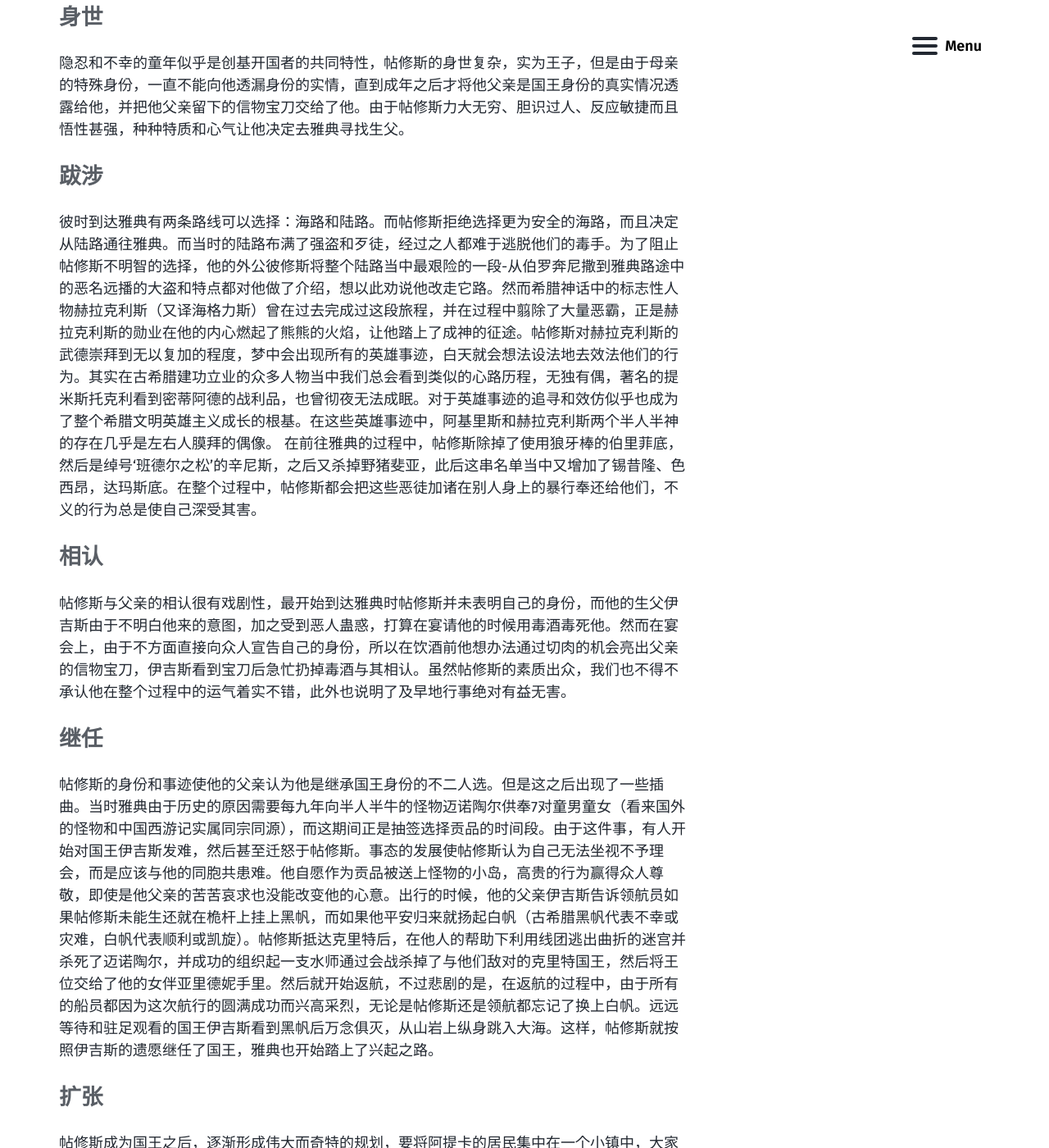
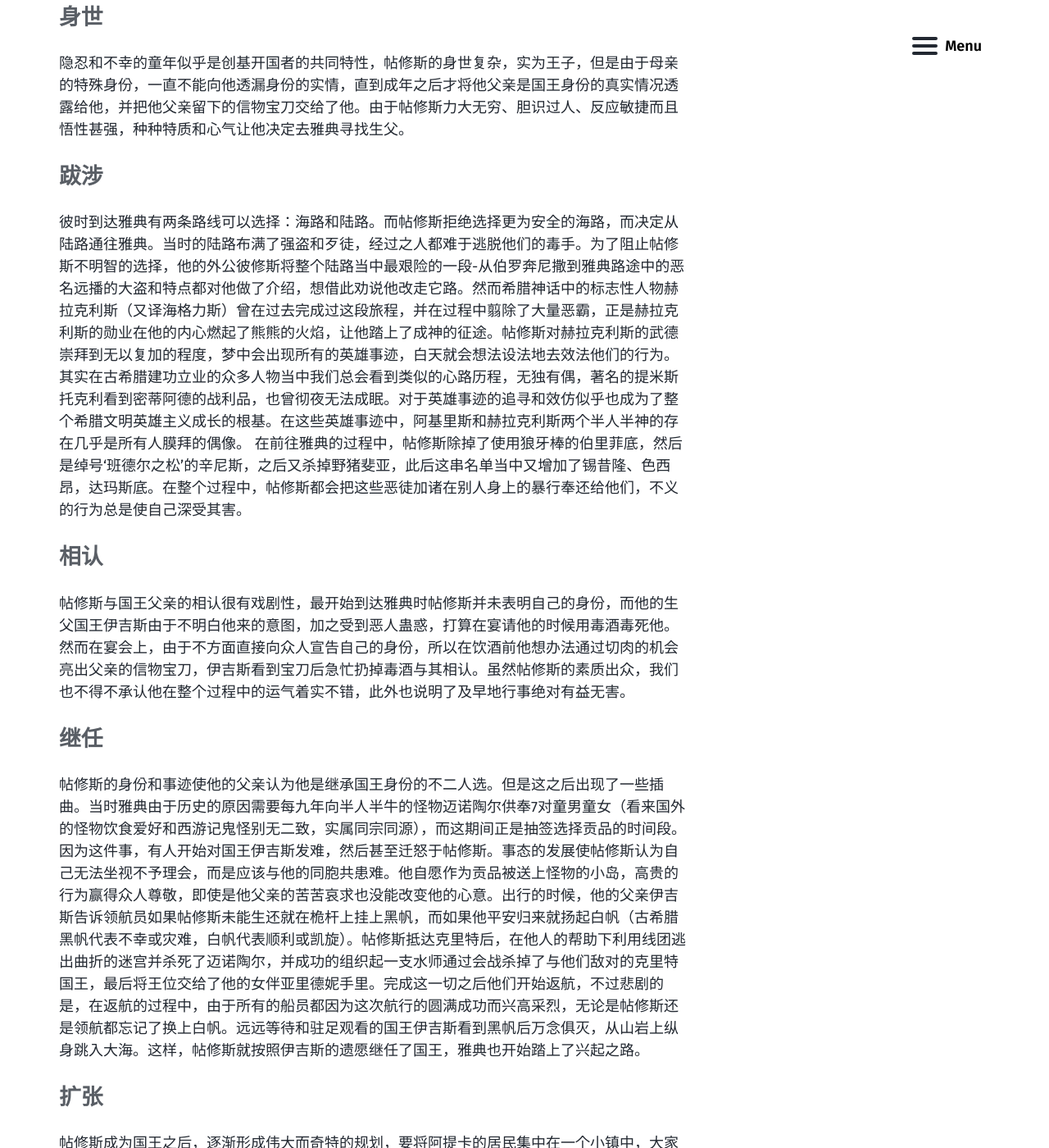
Before and after one commit to Primus-zhao/Primus-zhao.github.io, a Jekyll site: the page built from _posts/2018-06-09-post-Theseus.md, in a window 1280 px wide and 1400 px high, scrolled down 499 px. Shown: the whole window at 82% size. Built offline with Jekyll 4.4.1, drawn with Linux system fonts in a browser that asks for light colours; some of the changed text lies outside the part shown.

Commit message:
revise theseus

```diff
--- a/_posts/2018-06-09-post-Theseus.md
+++ b/_posts/2018-06-09-post-Theseus.md
@@ -18,16 +18,16 @@
 
 ### 跋涉
 
-彼时到达雅典有两条路线可以选择：海路和陆路。而帖修斯拒绝选择更为安全的海路，而且决定从陆路通往雅典。而当时的陆路布满了强盗和歹徒，经过之人都难于逃脱他们的毒手。为了阻止帖修斯不明智的选择，他的外公彼修斯将整个陆路当中最艰险的一段-从伯罗奔尼撒到雅典路途中的恶名远播的大盗和特点都对他做了介绍，想以此劝说他改走它路。然而希腊神话中的标志性人物赫拉克利斯（又译海格力斯）曾在过去完成过这段旅程，并在过程中翦除了大量恶霸，正是赫拉克利斯的勋业在他的内心燃起了熊熊的火焰，让他踏上了成神的征途。帖修斯对赫拉克利斯的武德崇拜到无以复加的程度，梦中会出现所有的英雄事迹，白天就会想法设法地去效法他们的行为。其实在古希腊建功立业的众多人物当中我们总会看到类似的心路历程，无独有偶，著名的提米斯托克利看到密蒂阿德的战利品，也曾彻夜无法成眠。对于英雄事迹的追寻和效仿似乎也成为了整个希腊文明英雄主义成长的根基。在这些英雄事迹中，阿基里斯和赫拉克利斯两个半人半神的存在几乎是左右人膜拜的偶像。
+彼时到达雅典有两条路线可以选择：海路和陆路。而帖修斯拒绝选择更为安全的海路，而决定从陆路通往雅典。当时的陆路布满了强盗和歹徒，经过之人都难于逃脱他们的毒手。为了阻止帖修斯不明智的选择，他的外公彼修斯将整个陆路当中最艰险的一段-从伯罗奔尼撒到雅典路途中的恶名远播的大盗和特点都对他做了介绍，想借此劝说他改走它路。然而希腊神话中的标志性人物赫拉克利斯（又译海格力斯）曾在过去完成过这段旅程，并在过程中翦除了大量恶霸，正是赫拉克利斯的勋业在他的内心燃起了熊熊的火焰，让他踏上了成神的征途。帖修斯对赫拉克利斯的武德崇拜到无以复加的程度，梦中会出现所有的英雄事迹，白天就会想法设法地去效法他们的行为。其实在古希腊建功立业的众多人物当中我们总会看到类似的心路历程，无独有偶，著名的提米斯托克利看到密蒂阿德的战利品，也曾彻夜无法成眠。对于英雄事迹的追寻和效仿似乎也成为了整个希腊文明英雄主义成长的根基。在这些英雄事迹中，阿基里斯和赫拉克利斯两个半人半神的存在几乎是所有人膜拜的偶像。
 在前往雅典的过程中，帖修斯除掉了使用狼牙棒的伯里菲底，然后是绰号‘班德尔之松’的辛尼斯，之后又杀掉野猪斐亚，此后这串名单当中又增加了锡昔隆、色西昂，达玛斯底。在整个过程中，帖修斯都会把这些恶徒加诸在别人身上的暴行奉还给他们，不义的行为总是使自己深受其害。
 
 ### 相认
 
-帖修斯与父亲的相认很有戏剧性，最开始到达雅典时帖修斯并未表明自己的身份，而他的生父伊吉斯由于不明白他来的意图，加之受到恶人蛊惑，打算在宴请他的时候用毒酒毒死他。然而在宴会上，由于不方面直接向众人宣告自己的身份，所以在饮酒前他想办法通过切肉的机会亮出父亲的信物宝刀，伊吉斯看到宝刀后急忙扔掉毒酒与其相认。虽然帖修斯的素质出众，我们也不得不承认他在整个过程中的运气着实不错，此外也说明了及早地行事绝对有益无害。
+帖修斯与国王父亲的相认很有戏剧性，最开始到达雅典时帖修斯并未表明自己的身份，而他的生父国王伊吉斯由于不明白他来的意图，加之受到恶人蛊惑，打算在宴请他的时候用毒酒毒死他。然而在宴会上，由于不方面直接向众人宣告自己的身份，所以在饮酒前他想办法通过切肉的机会亮出父亲的信物宝刀，伊吉斯看到宝刀后急忙扔掉毒酒与其相认。虽然帖修斯的素质出众，我们也不得不承认他在整个过程中的运气着实不错，此外也说明了及早地行事绝对有益无害。
 
 ### 继任
 
-帖修斯的身份和事迹使他的父亲认为他是继承国王身份的不二人选。但是这之后出现了一些插曲。当时雅典由于历史的原因需要每九年向半人半牛的怪物迈诺陶尔供奉7对童男童女（看来国外的怪物和中国西游记实属同宗同源），而这期间正是抽签选择贡品的时间段。由于这件事，有人开始对国王伊吉斯发难，然后甚至迁怒于帖修斯。事态的发展使帖修斯认为自己无法坐视不予理会，而是应该与他的同胞共患难。他自愿作为贡品被送上怪物的小岛，高贵的行为赢得众人尊敬，即使是他父亲的苦苦哀求也没能改变他的心意。出行的时候，他的父亲伊吉斯告诉领航员如果帖修斯未能生还就在桅杆上挂上黑帆，而如果他平安归来就扬起白帆（古希腊黑帆代表不幸或灾难，白帆代表顺利或凯旋）。帖修斯抵达克里特后，在他人的帮助下利用线团逃出曲折的迷宫并杀死了迈诺陶尔，并成功的组织起一支水师通过会战杀掉了与他们敌对的克里特国王，然后将王位交给了他的女伴亚里德妮手里。然后就开始返航，不过悲剧的是，在返航的过程中，由于所有的船员都因为这次航行的圆满成功而兴高采烈，无论是帖修斯还是领航都忘记了换上白帆。远远等待和驻足观看的国王伊吉斯看到黑帆后万念俱灭，从山岩上纵身跳入大海。这样，帖修斯就按照伊吉斯的遗愿继任了国王，雅典也开始踏上了兴起之路。
+帖修斯的身份和事迹使他的父亲认为他是继承国王身份的不二人选。但是这之后出现了一些插曲。当时雅典由于历史的原因需要每九年向半人半牛的怪物迈诺陶尔供奉7对童男童女（看来国外的怪物饮食爱好和西游记鬼怪别无二致，实属同宗同源），而这期间正是抽签选择贡品的时间段。因为这件事，有人开始对国王伊吉斯发难，然后甚至迁怒于帖修斯。事态的发展使帖修斯认为自己无法坐视不予理会，而是应该与他的同胞共患难。他自愿作为贡品被送上怪物的小岛，高贵的行为赢得众人尊敬，即使是他父亲的苦苦哀求也没能改变他的心意。出行的时候，他的父亲伊吉斯告诉领航员如果帖修斯未能生还就在桅杆上挂上黑帆，而如果他平安归来就扬起白帆（古希腊黑帆代表不幸或灾难，白帆代表顺利或凯旋）。帖修斯抵达克里特后，在他人的帮助下利用线团逃出曲折的迷宫并杀死了迈诺陶尔，并成功的组织起一支水师通过会战杀掉了与他们敌对的克里特国王，最后将王位交给了他的女伴亚里德妮手里。完成这一切之后他们开始返航，不过悲剧的是，在返航的过程中，由于所有的船员都因为这次航行的圆满成功而兴高采烈，无论是帖修斯还是领航都忘记了换上白帆。远远等待和驻足观看的国王伊吉斯看到黑帆后万念俱灭，从山岩上纵身跳入大海。这样，帖修斯就按照伊吉斯的遗愿继任了国王，雅典也开始踏上了兴起之路。
 
 ### 扩张
 
@@ -36,12 +36,12 @@
 
 ### 陨落
 
-世事比文学作品更加充满戏剧性，在完成了大量的丰功伟绩之后，帖修斯竟然在帮助朋友抢夺一个国王的女儿的时候被擒（是的，你没有看错，伟人干起了采花大盗的活儿），并被关进了监牢。在这一时期，帖修斯在雅典国外的敌人开始煽动国内的不满势力，指控帖修斯吞并原来众多的小国家并把大家禁闭在一个城市里面（自由永远都是煽动因素），并在阿菲得尼中大败雅典军队。由于军事上的弱势和人心的动摇，雅典对他们大开城门，甚至让他们获得了神明一样的尊敬。经过了一段时间之后，帖修斯恢复了自由自身回到了雅典（据名人传讲述是赫拉克利斯亲自出面求情，帖修斯才被释放，希腊人的时间线着实奇怪），并希望立即恢复原来的地位，但是他发现自己陷入了党派的倾轧之中，而且人民的观念和想法都已经腐败不堪。他很希望用武力给他们下马威，却敌不过政客和党派的浩大声势。最后他认为在雅典的事物无法取得任何成就，万念俱灭，去到了一个偏远的村庄，并不幸被当地的国王害死。
+世事比文学作品更加充满戏剧性，在完成了大量的丰功伟绩之后，帖修斯竟然在帮助朋友抢夺一个国王的女儿的时候被擒（是的，你没有看错，伟人干起了采花大盗的活儿），并被关进了监牢。在这一时期，帖修斯在雅典国外的敌人开始煽动国内的不满势力，指控帖修斯吞并原来众多的小国家并把大家禁闭在一个城市里面（自由永远都是煽动因素），并在阿菲得尼大败雅典军队。由于军事上的弱势和人心的动摇，雅典对他们大开城门，甚至让他们获得了神明一样的尊敬。经过了一段时间之后，帖修斯恢复了自由身回到了雅典（据名人传讲述是赫拉克利斯亲自出面求情，帖修斯才被释放，希腊人的时间线着实奇怪），并希望立即恢复原来的地位，但是他发现自己陷入了党派的倾轧之中，而且人民的观念和想法都已经腐败不堪。他很希望用武力给他们下马威，却敌不过政客和党派的浩大声势。最后他认为在雅典的事物无法取得任何成就，万念俱灭，去到了一个偏远的村庄，并不幸被当地的国王害死。
 
 ### 后记
 
-尽管由于党派的影响他的功绩暂时被遗忘，但是在米底亚战争后，斐多成为雅典执政官，就开始想法设法去帖修斯的出事地点打算迎回帖修斯的遗骸。等到西蒙占领了帖修斯出事的岛屿后，有次很偶然的看到老鹰用喙啄一块高地，并使用鸟爪抓地面，他心中一动明白这是神明的启示，就在那里挖掘，果然掘出了帖修斯的遗骨，并用浩大的仪式迎回了雅典，并赢得了Asphalius和Gaeiochus的称号，也就是尘世的“创造者”和“支持者”。而后世中出现的一些意外的情况，也使雅典人将帖修斯尊为半人半神的英雄。希腊人在马拉松会战的激烈搏斗中，很多士兵曾亲眼看到帖修斯的幽灵，全身披挂带头率领他们向蛮族冲锋。
+尽管由于党派的影响他的功绩暂时被遗忘，但是在米底亚战争后，斐多成为雅典执政官，就开始想法设法去帖修斯的出事地点打算迎回帖修斯的遗骸。等到西蒙占领了帖修斯出事的岛屿后，有次很偶然的看到老鹰用喙啄一块高地，并使用鸟爪抓地面，他心中一动明白这是神明的启示，就在那里挖掘，果然掘出了帖修斯的遗骨，并用浩大的仪式迎回了雅典。帖修斯赢得了Asphalius和Gaeiochus的称号，也就是尘世的“创造者”和“支持者”。而后世中出现的一些意外的情况，也使雅典人将帖修斯尊为半人半神的英雄。希腊人在马拉松会战的激烈搏斗中，很多士兵曾亲眼看到帖修斯的幽灵，全身披挂带头率领他们向蛮族冲锋。
 
 ### 评论
 
-在帖修斯身上我们看到了古希腊人推崇的最重要的特质：勇敢。如荷马所述：世上除了勇敢以外别无其它美德。他最勇敢的追求，对古人伟业的向往和对国家的改造都令人钦佩。虽然后期由于过失导致失去了雅典的控制权，并为失势导致心灰意冷，自暴自弃，然而瑕不掩瑜，依然是传承古希腊精神的标志性人物。如果我们再比照名人传中对应的罗马创始人罗慕拉斯就可以看到，就是在志趣和脾性上，他也远胜几百年后的罗马对手一筹。创始人的品质和精神往往能够最好的诠释他所创立的组织的特性，这点上我们从帖修斯和雅典身上一览无遗，也值得后来人尤其是现代企业反思和仿效。
+在帖修斯身上我们看到了古希腊人推崇的最重要的特质：勇敢。如荷马所述：世上除了勇敢以外别无其它美德。他对勇敢的追求，对古人伟业的向往和对国家的改造都令人钦佩。虽然后期由于过失导致失去了雅典的控制权，且因失势导致心灰意冷，自暴自弃。然而瑕不掩瑜，他依然是传承古希腊精神的标志性人物。如果我们再比照名人传中对应的罗马创始人罗慕拉斯就可以看到，就是在志趣和脾性上，他也远胜几百年后的罗马对手一筹。创始人的品质和精神往往能够最好的诠释他所创立的组织的特性，这点上我们从帖修斯和雅典身上一览无遗，也值得后来人尤其是现代企业反思和仿效。
```
Also changed, not shown: _posts/2018-06-09-post-LinguisticApplication.md (added, +24 -0 lines).
